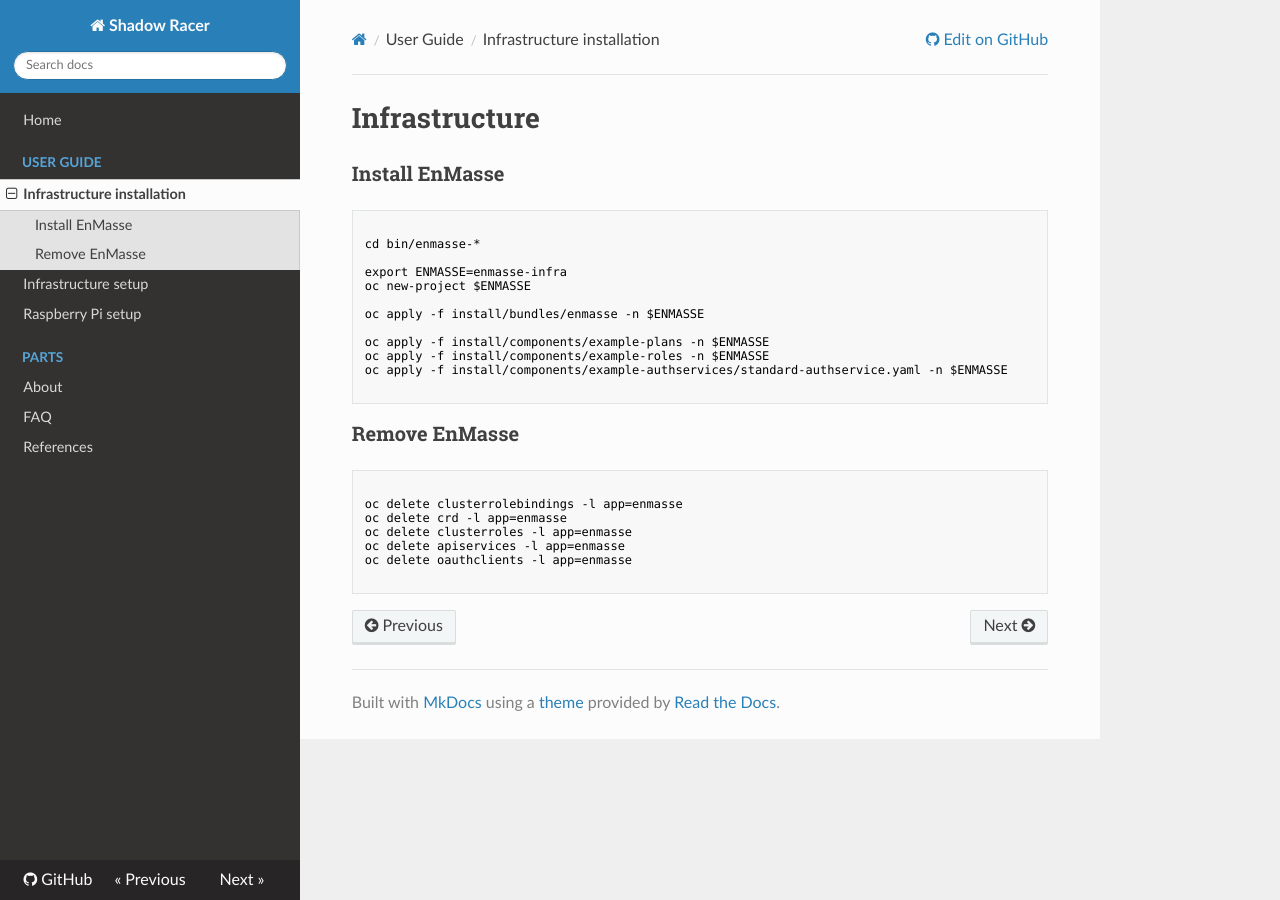
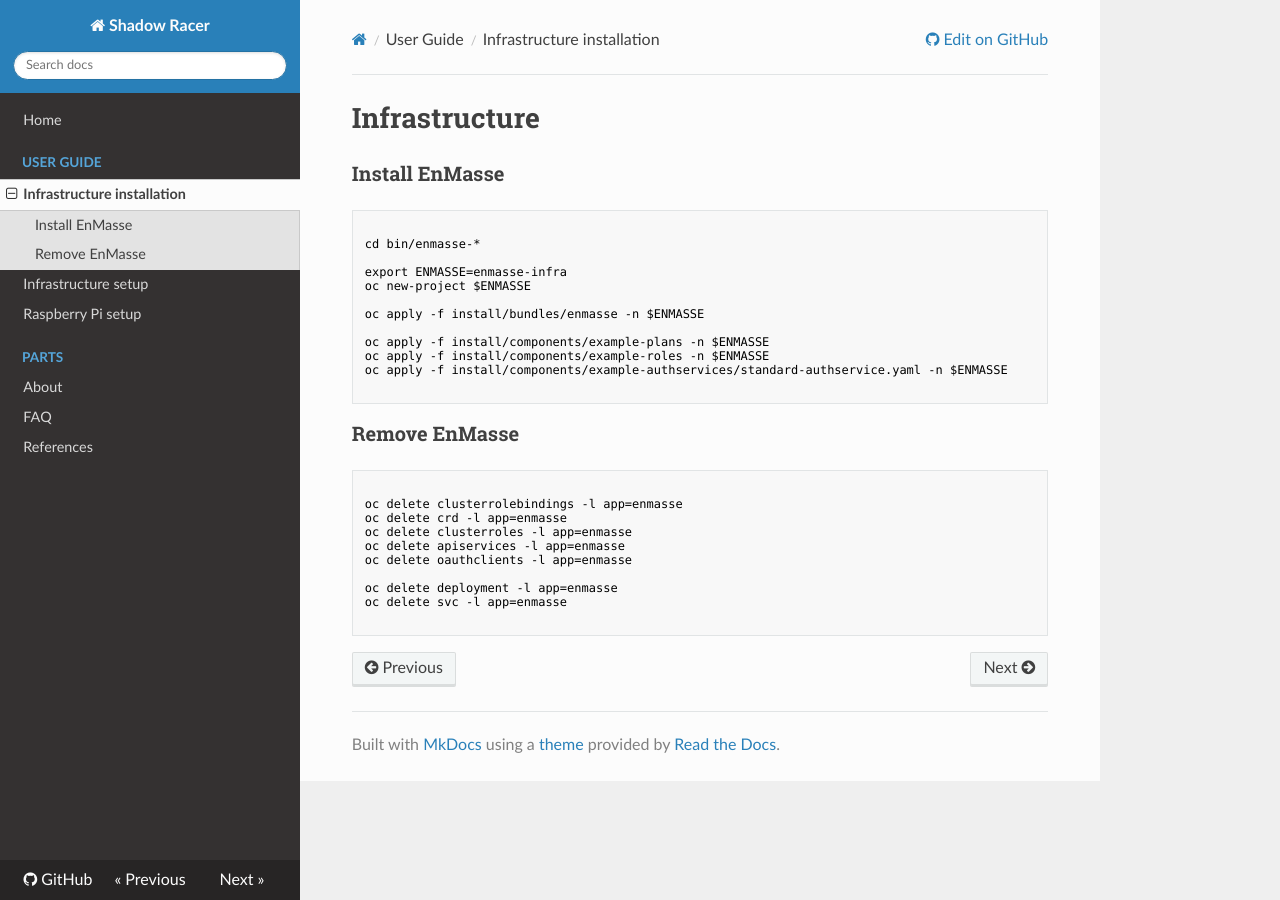
Before and after one commit to mickume/cloudpi, an MkDocs documentation site: the page built from docs/guide/install_infrastructure.md, in a window 1280 px wide. Built offline with MkDocs 1.6.1, drawn with Linux system fonts in a browser that asks for light colours; nearby versions of some CDN libraries; old or Windows-style settings are respelled for this version of MkDocs.

Commit message:
updated docs

````diff
--- a/docs/guide/install_infrastructure.md
+++ b/docs/guide/install_infrastructure.md
@@ -27,4 +27,7 @@ oc delete clusterroles -l app=enmasse
 oc delete apiservices -l app=enmasse
 oc delete oauthclients -l app=enmasse
 
+oc delete deployment -l app=enmasse
+oc delete svc -l app=enmasse
+
 ```
````
Also changed, not shown: docs/references.md (+1 -0 lines).
